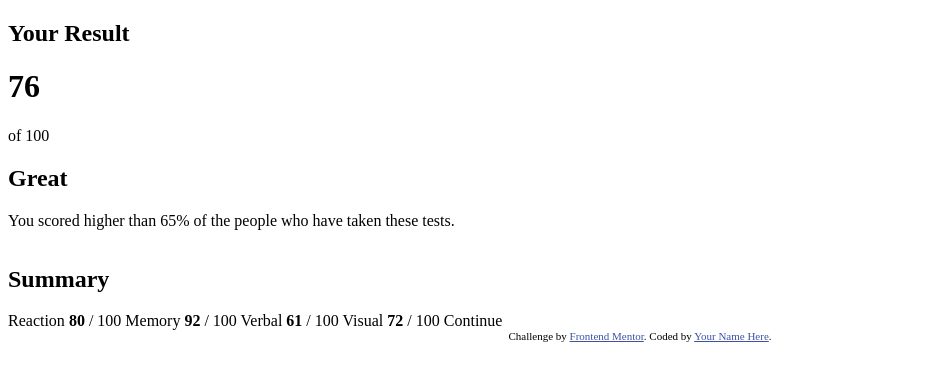
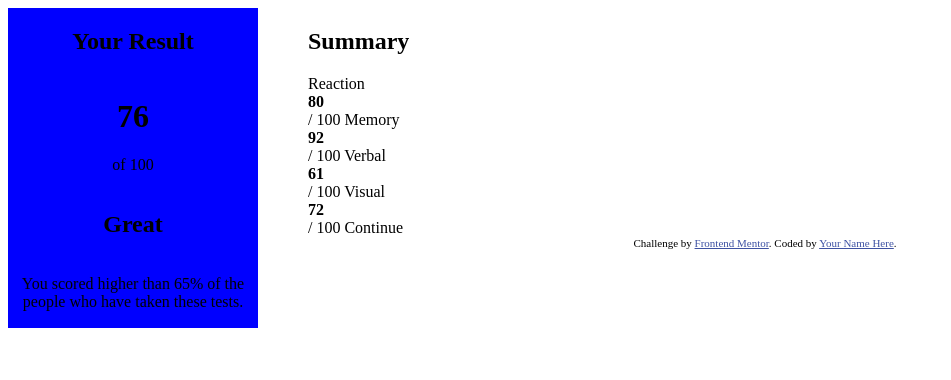
Before and after one commit to andreasarreqi/summary-component, a plain HTML site: page index.html in a window 1280 px wide. Shown: the whole page, without its empty margins (0-951 px from the left). Drawn offline with Linux system fonts and the light colour scheme.

Commit message:
Created the layout for the elements and background color for the result div

```diff
--- a/index.html
+++ b/index.html
@@ -24,9 +24,8 @@
 
 <body>
   <main>
-    <table>
-
-      <div class="result">
+    <div class="container">
+      <div style=" text-align: center; align-items: center; display:grid; width: 250px; float: left; background: blue; height: 20rem;">
         <h2> Your Result </h2>
         <div class="result-number">
           <h1> 76 </h1>
@@ -35,10 +34,7 @@
         <h2> Great </h2>
         <p> You scored higher than 65% of the people who have taken these tests. </p>
       </div>
-    </table>
-    <table>
-
-      <div class="summary">
+      <div style=" display: grid; margin-left: 300px">
         <h2> Summary </h2>
 
         Reaction
@@ -57,7 +53,8 @@
         / 100
         Continue
       </div>
-    </table>
+    </div>
+
   </main>
 
   <div class="attribution">
```
